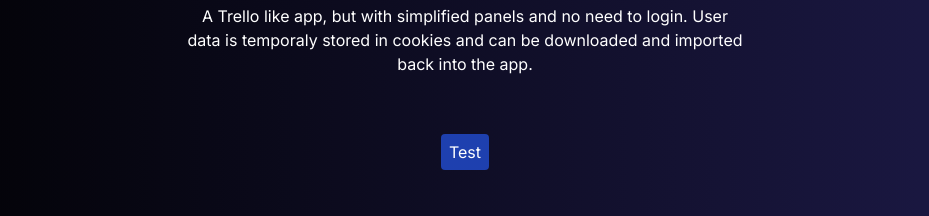
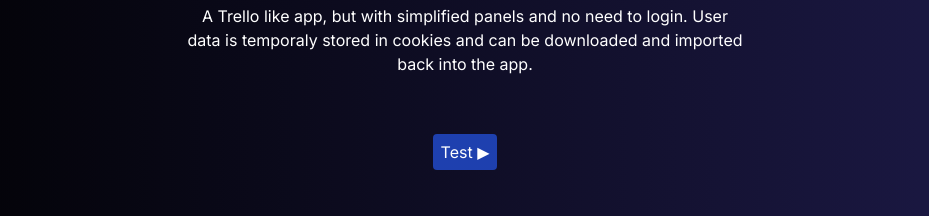
Before and after one commit to martinsuasnavar/portfolio, a Next.js app: page /en in a window 1280 px wide. Shown: the part 2420-2636 px from the top of the page, without its empty margins (175-1104 px from the left). Built offline with nearby package versions, Linux system fonts and the light colour scheme.

Commit message:
Update page.tsx

```diff
--- a/src/app/[locale]/page.tsx
+++ b/src/app/[locale]/page.tsx
@@ -349,7 +349,7 @@ export default function Home() {
                           <div className="h-10"/>
                               {project.app.length > 0 &&
                                 <div className="transition-transform duration-300 transform hover:scale-105">
-                                  <a href={project.app} className="mt-10 bg-blue-800 hover:bg-blue-800 rounded p-2">{t("myProjects.testIt")}</a>
+                                  <a href={project.app} className="mt-10 bg-blue-800 hover:bg-blue-800 rounded p-2">{t("myProjects.testIt")} ▶</a>
                                 </div>
                               }
                               <div className="transition-transform duration-300 transform hover:scale-105">
```
